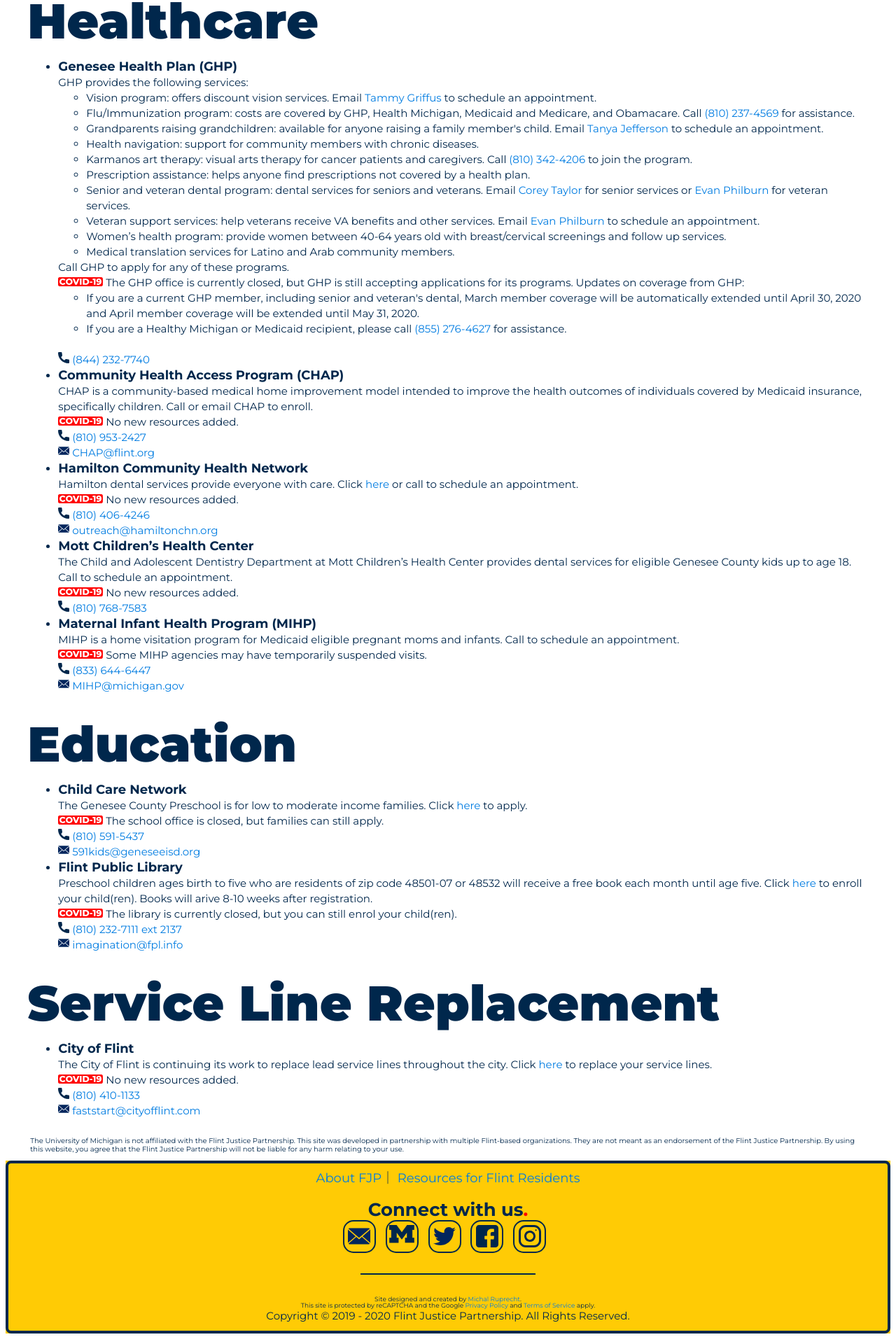
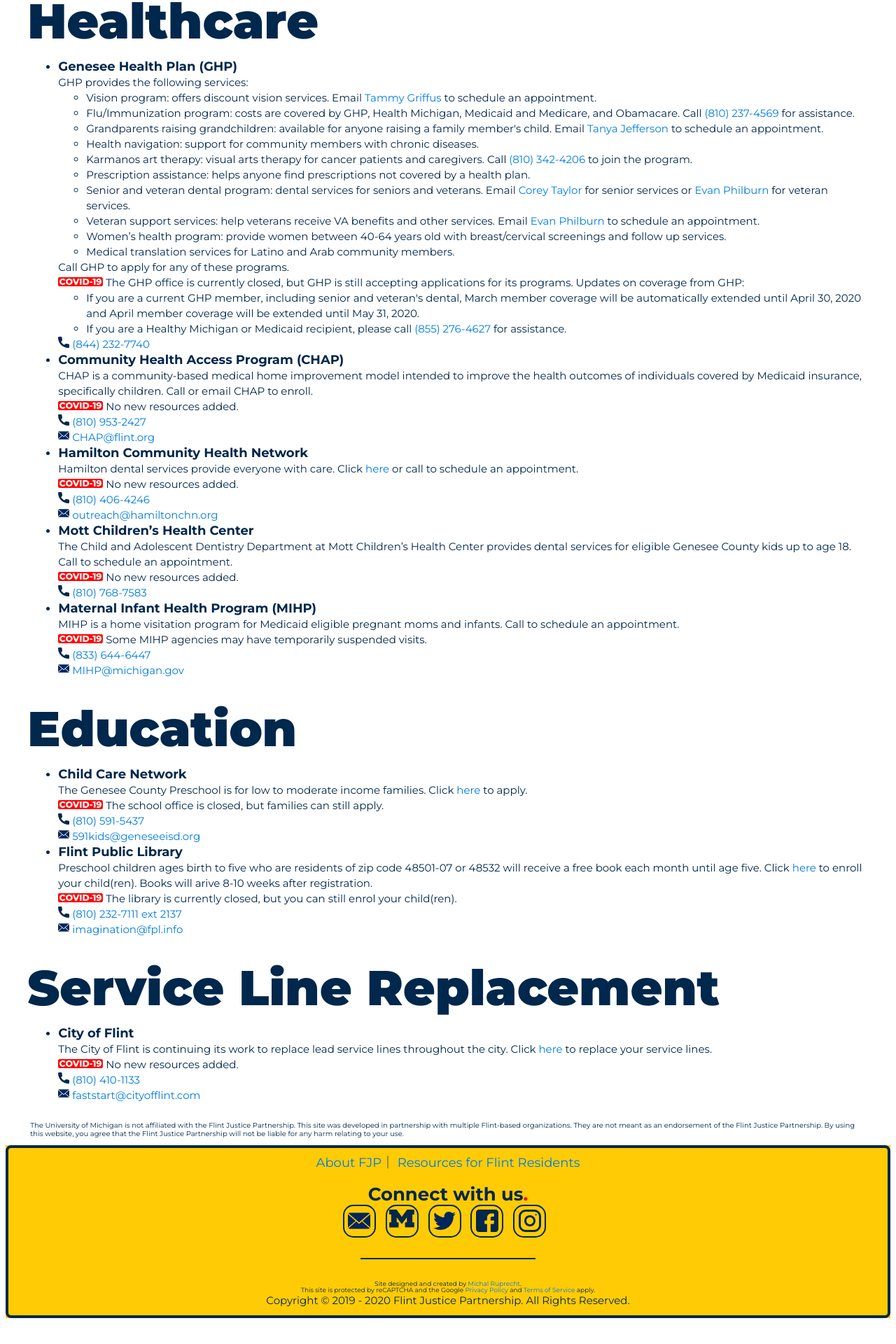
Before and after one commit to umichfjp/umichfjp.github.io, a Jekyll site: the page built from pages/resources.html, in a window 1280 px wide. Shown: the part 2245-4165 px from the top of the page at 70% size. Built offline with Jekyll 4.4.1, drawn with Linux system fonts in a browser that asks for light colours; after the commit the page ends 4143 px from its top, so only the background shows below that.

Commit message:
Update resources.html

```diff
--- a/pages/resources.html
+++ b/pages/resources.html
@@ -187,7 +187,7 @@ title: Resources - FJP
             <br /><img src="https://umichfjp.github.io/assets/icons/covid.svg" alt="covid-19" style="width:64px;"> The GHP office is currently closed, but GHP is still accepting applications for its programs. Updates on coverage from GHP:
               <ul><li>If you are a current GHP member, including senior and veteran's dental, March member coverage will be automatically extended until April 30, 2020 and April member coverage will be extended until May 31, 2020.</li>
               <li>If you are a Healthy Michigan or Medicaid recipient, please call <a href="tel:+1855-276-4627">(855) 276-4627</a> for assistance.</li></ul>
-            <br /><img src="https://umichfjp.github.io/assets/icons/phone.svg" alt="Phone" style="width:16px;"> <a href="tel:+1844-232-7740">(844) 232-7740</a>
+            <img src="https://umichfjp.github.io/assets/icons/phone.svg" alt="Phone" style="width:16px;"> <a href="tel:+1844-232-7740">(844) 232-7740</a>
           </li>
           <li>
             <b><big>Community Health Access Program (CHAP)</big></b>
```
